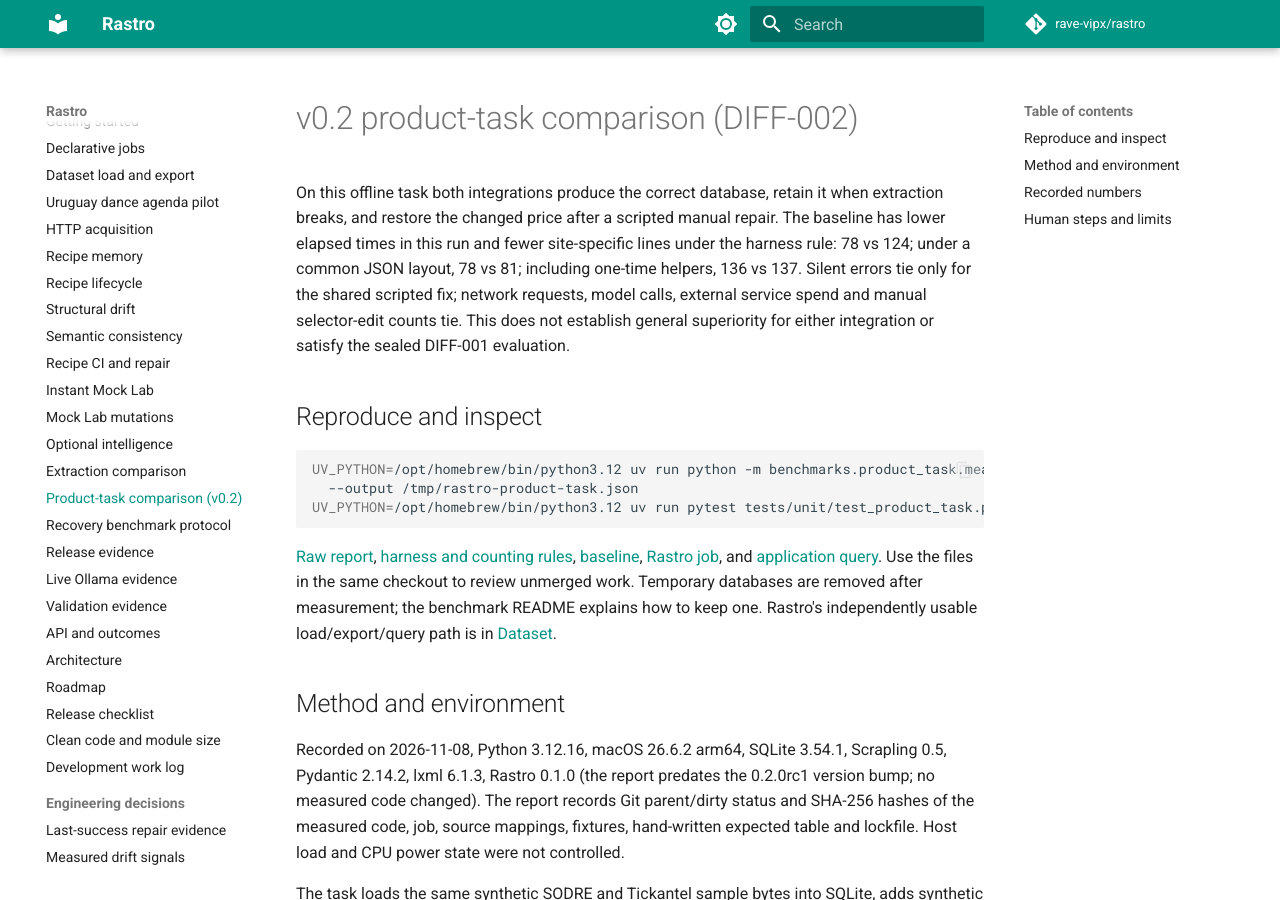
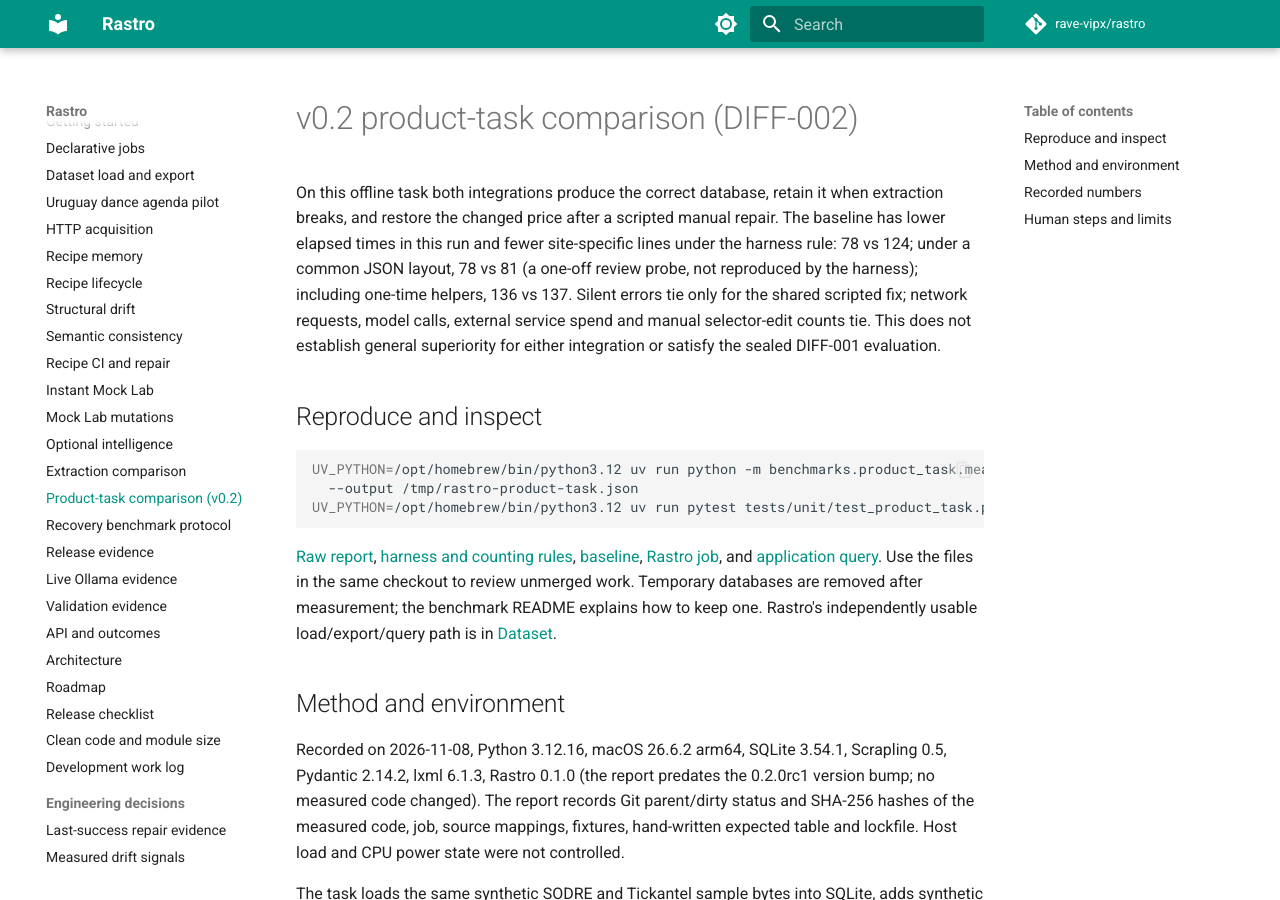
Before and after one commit to rave-vipx/rastro, an MkDocs documentation site: the page built from docs/comparison-v02.md, in a window 1280 px wide and 900 px high. Built offline with MkDocs 1.6.1 and Material for MkDocs 9.7.7, drawn with Linux system fonts in a browser that asks for light colours; comment, search, counter and statistics services are not loaded.

Commit message:
docs: caveat the common-layout line count in the summary (DIFF-002)
Co-Authored-By: Claude Sonnet 5.5 <noreply@anthropic.com>

```diff
--- a/docs/comparison-v02.md
+++ b/docs/comparison-v02.md
@@ -3,7 +3,7 @@
 On this offline task both integrations produce the correct database, retain it
 when extraction breaks, and restore the changed price after a scripted manual
 repair. The baseline has lower elapsed times in this run and fewer site-specific
-lines under the harness rule: 78 vs 124; under a common JSON layout, 78 vs 81;
+lines under the harness rule: 78 vs 124; under a common JSON layout, 78 vs 81 (a one-off review probe, not reproduced by the harness);
 including one-time helpers, 136 vs 137. Silent errors tie only for the shared
 scripted fix; network requests, model calls, external service spend and manual
 selector-edit counts tie. This does not establish general superiority
```
